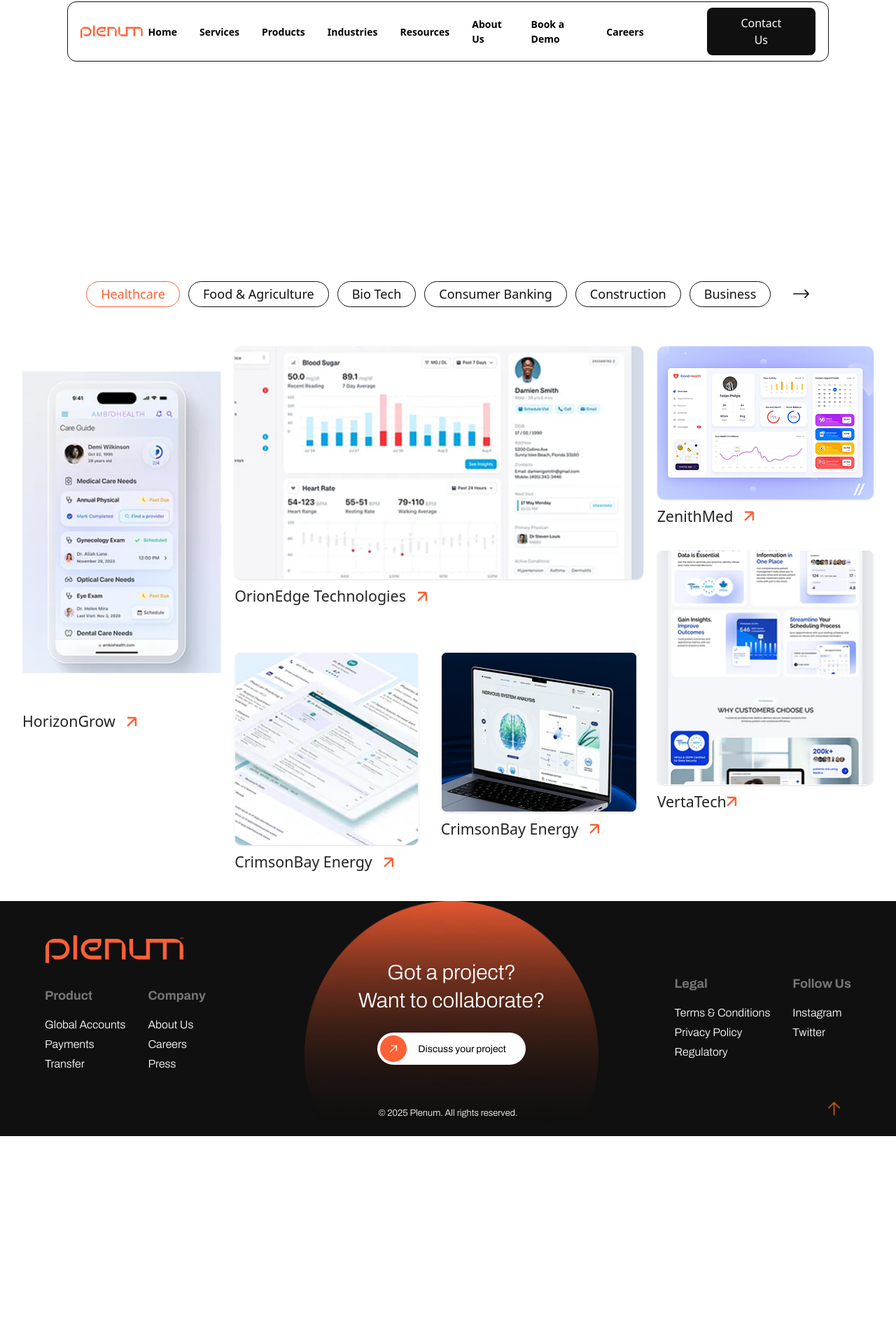
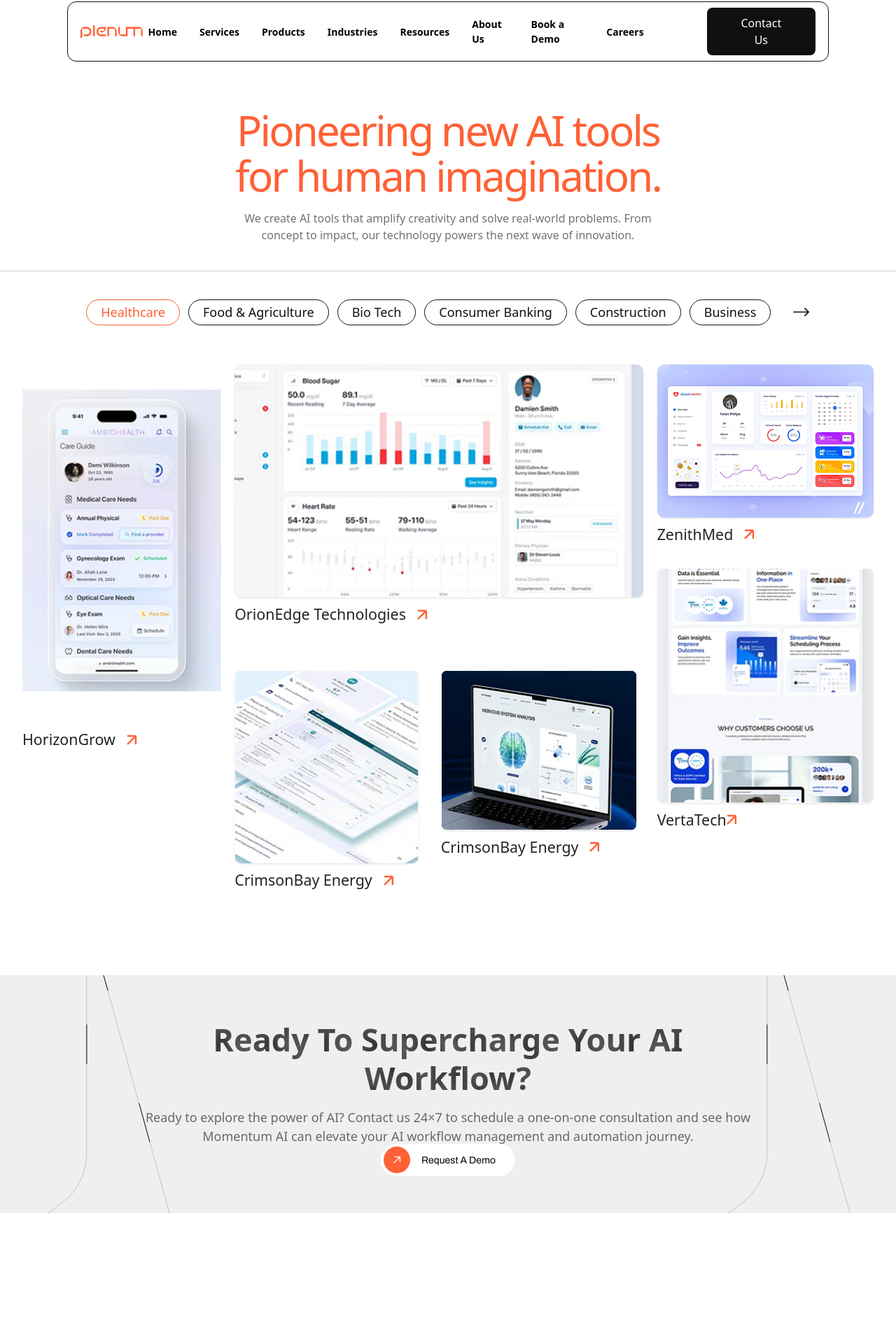
Before and after one commit to developers-xntric/Plenum, a Next.js app: page /industries in a window 1280 px wide. Shown: the part 22-1906 px from the top of the page at 70% size. Before the commit the page ends 1646 px from the top, so only its background shows below. Built offline with nearby package versions, Linux system fonts and the light colour scheme.

Commit message:
Industry Page Done

```diff
--- a/src/app/(screens)/industries/page.jsx
+++ b/src/app/(screens)/industries/page.jsx
@@ -1,10 +1,36 @@
+import ArticleSlider from '@/components/common/article-slider';
+import CaseHero from '@/components/common/case-hero';
+import { Blog } from '@/components/homepage/blog';
+import Testimonials from '@/components/homepage/testimonial';
 import IndustryShowcase from '@/components/industries/industry-showcase';
+import PinkSection from '@/components/service/pink-section';
+import ServiceContact from '@/components/service/service-contact';
+import { cardData } from '@/data/home-blog';
+import { testimonials } from '@/data/home-testimonials';
 import React from 'react'
 
 const Industries = () => {
     return (
-        <div className='pt-96'>
+        <div>
+            <CaseHero
+                heading={"Pioneering new AI tools for human imagination."}
+                para={"We create AI tools that amplify creativity and solve real-world problems. From concept to impact, our technology powers the next wave of innovation."}
+            />
+            <div className='w-full h-10 border-b border-black/20'></div>
             <IndustryShowcase />
+            <div className='py-20'>
+                <PinkSection
+                    heading={"Ready To Supercharge Your AI Workflow?"}
+                    text={"Ready to explore the power of AI? Contact us 24×7 to schedule a one-on-one consultation and see how Momentum AI can elevate your AI workflow management and automation journey."}
+                    show_button={true}
+                    className="xl:h-[340px]"
+                    isVideo={true}
+                />
+            </div>
+            <Testimonials testimonials={testimonials} />
+            <ArticleSlider />
+            <Blog heading='Discover Our Blog Articles' para="Explore our latest posts for insights on design, branding, and innovation. Stay updated with fresh ideas and trends in the creative world" cardData={cardData} />
+            <ServiceContact />
         </div>
     )
 }
--- a/src/components/common/case-hero.jsx
+++ b/src/components/common/case-hero.jsx
@@ -1,12 +1,12 @@
 import React from 'react'
 
-const CaseHero = () => {
+const CaseHero = ({ heading, para }) => {
     return (
         <section className='relative pt-44'>
             <div className='flex justify-center items-center'>
-                <div className='max-w-[50%] 2xl:max-w-[30%]  mx-auto'>
-                    <h1 className='text-[60px] font-["Chakra"] font-medium leading-[65px] text-center tracking-[-2.771px] text-[#FF6035]'>Fueling Innovation with AI-Powered Possibilities</h1>
-                    <p className='text-center mt-4  text-[#151515] opacity-60'>We create AI tools that amplify creativity and solve real-world problems. From concept to impact, our technology powers the next wave of innovation.</p>
+                <div className='max-w-[50%] 2xl:max-w-[30%] mx-auto'>
+                    <h1 className='text-[60px] font-["Chakra"] font-medium leading-[65px] text-center tracking-[-2.771px] text-[#FF6035]'>{heading || "Fueling Innovation with AI-Powered Possibilities"}</h1>
+                    <p className='text-center mt-4 text-[#151515] opacity-60'>{para || "We create AI tools that amplify creativity and solve real-world problems. From concept to impact, our technology powers the next wave of innovation."}</p>
                 </div>
             </div>
         </section>
```
